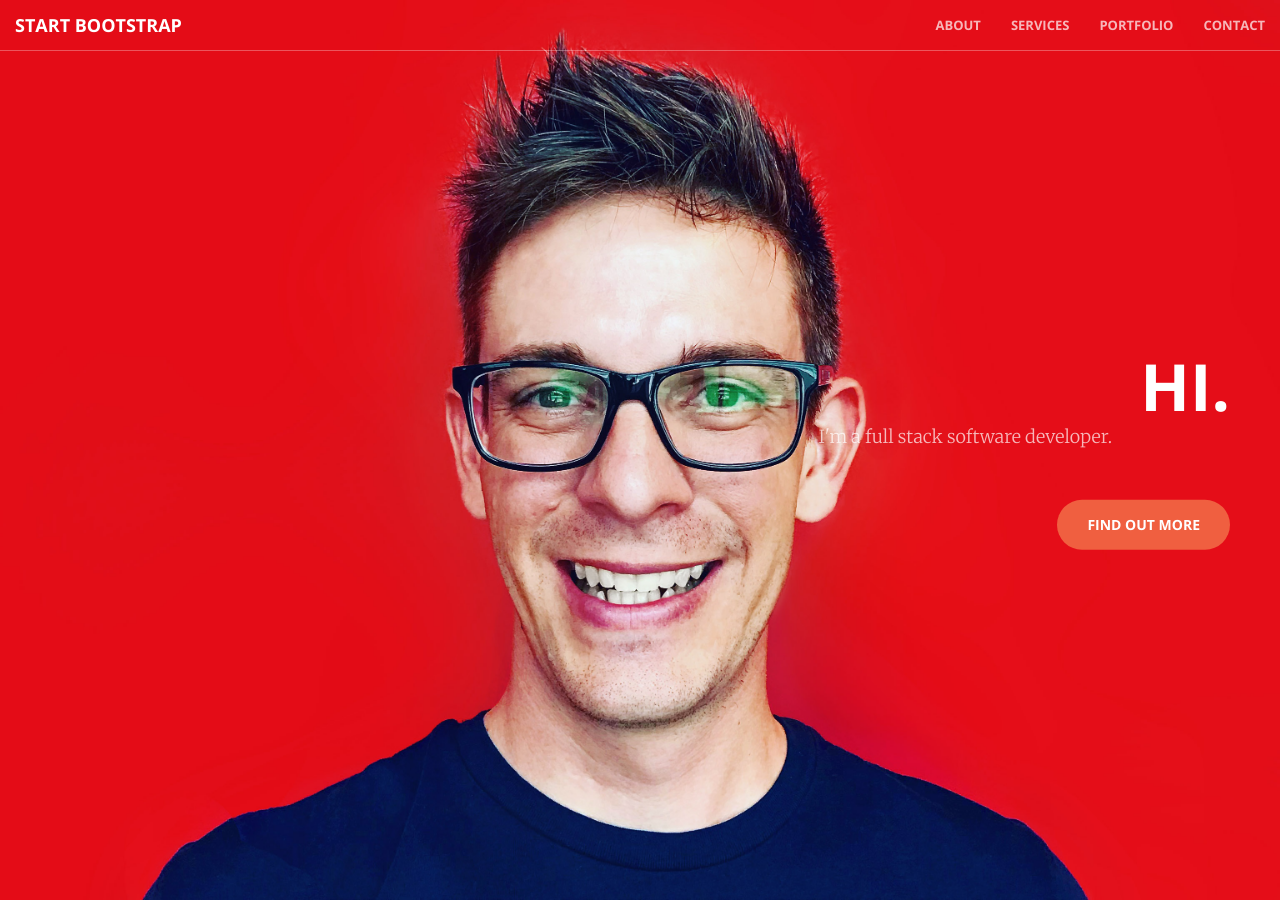
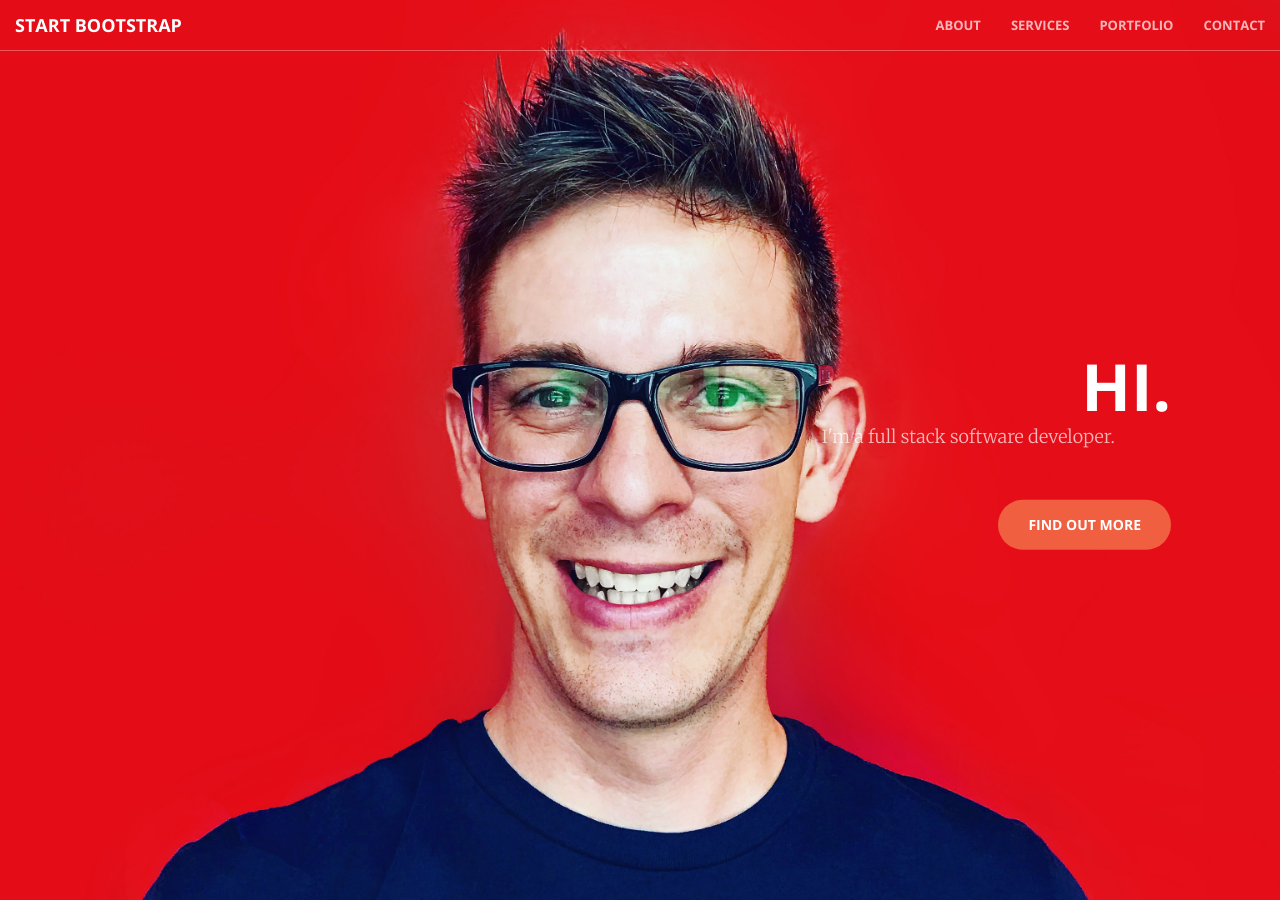
Before and after one commit to cujarrett/cujarrett.github.io, a Jekyll site: the page built from index.html, in a window 1280 px wide and 900 px high. Built offline with Jekyll 4.4.1, drawn with Linux system fonts in a browser that asks for light colours; Markdown is read by kramdown in place of the engine named in the settings.

```diff
--- a/_sass/_base.scss
+++ b/_sass/_base.scss
@@ -194,12 +194,12 @@
             .header-content-inner {
                 max-width: 1200px;
                 margin-left: auto;
-                margin-right: 0;
+                margin-right: 5%;
                 p {
                     font-size: 18px;
                     max-width: 80%;
                     margin-left: auto;
-                    margin-right: auto;
+                    margin-right: 5%;
                 }
             }
         }
```
